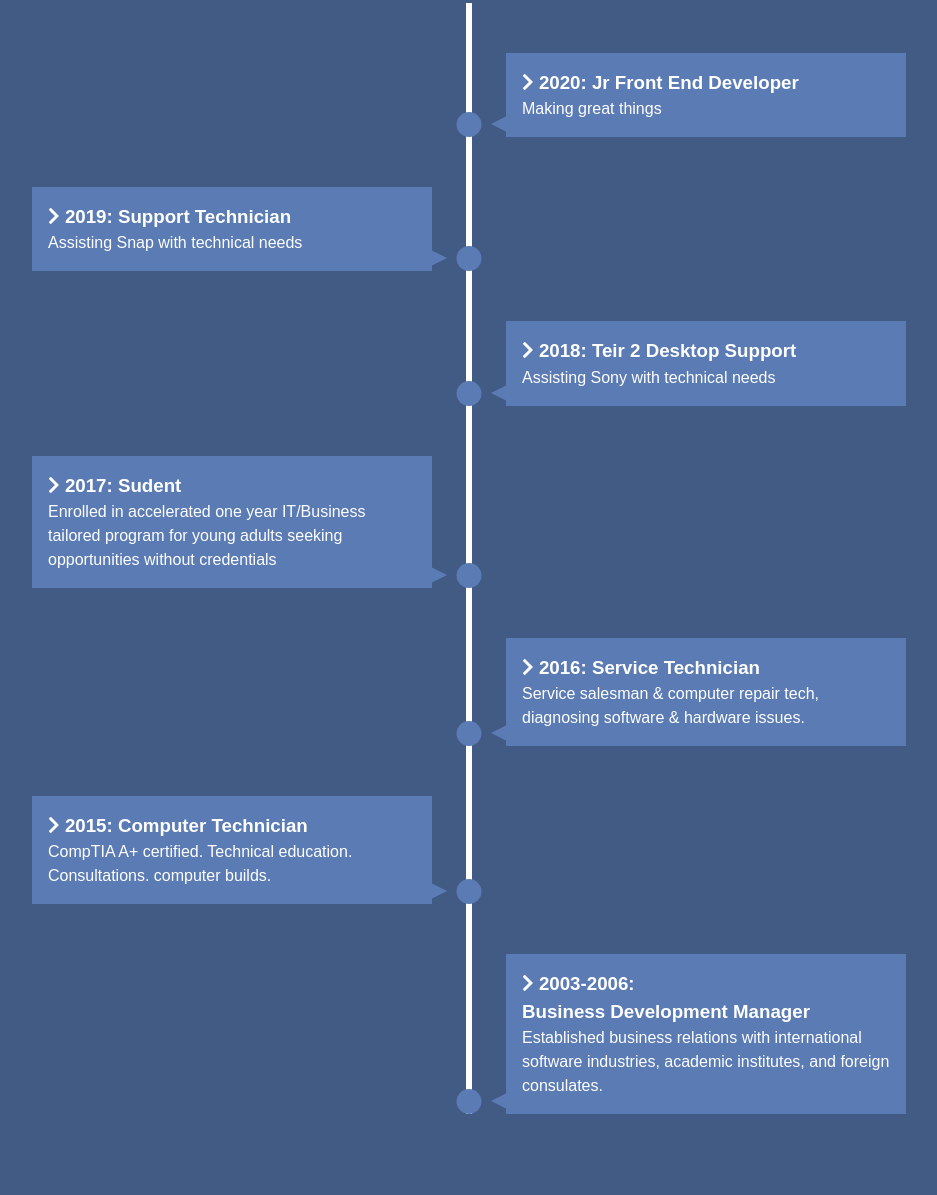
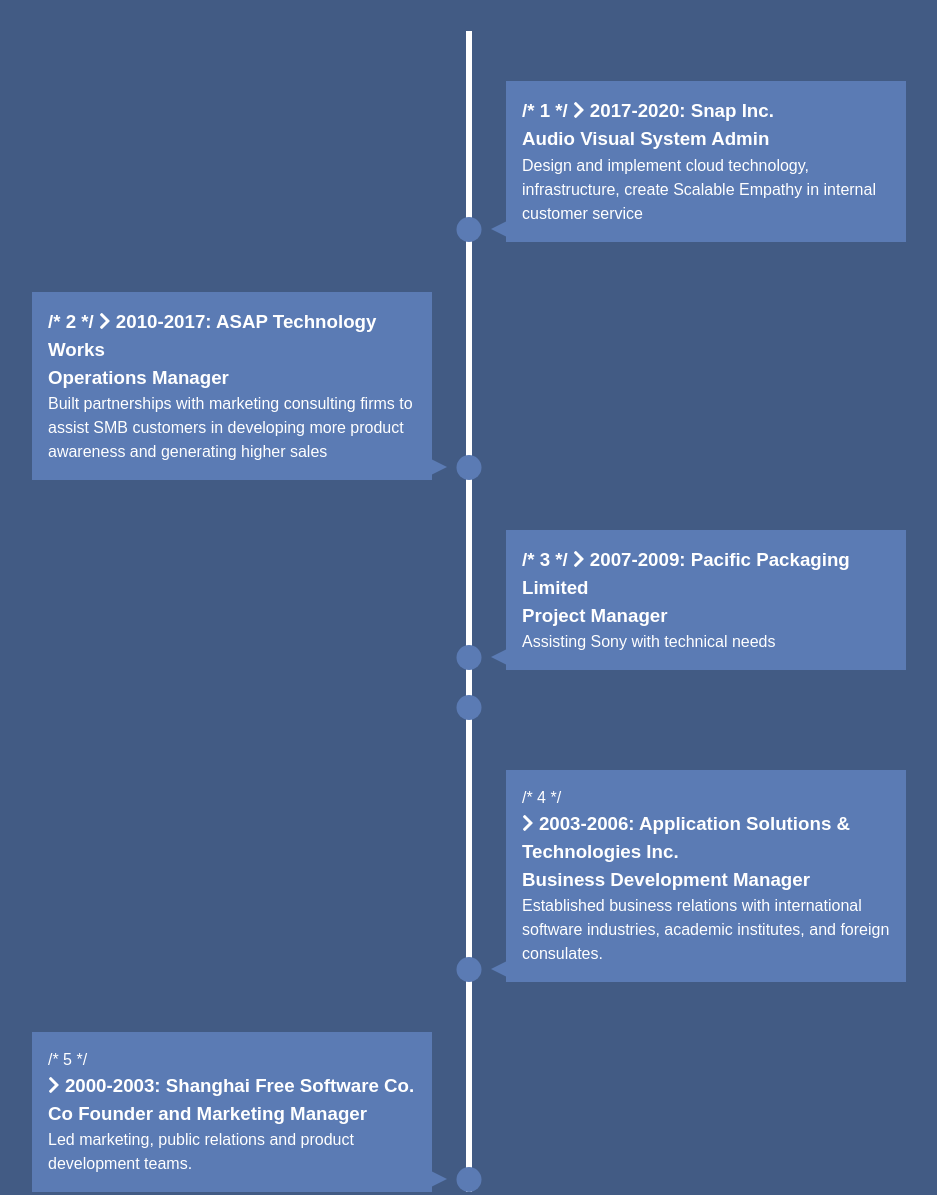
Before and after one commit to brdgcn/knowledge_timeline, a plain HTML site: page index.html in a window 1280 px wide. Shown: the part 258-1453 px from the top of the page, without its empty margins (171-1108 px from the left). Drawn offline with Linux system fonts and the light colour scheme.

Commit message:
Update index.html

```diff
--- a/index.html
+++ b/index.html
@@ -18,9 +18,9 @@
       <div class="container">
         <h1>
           <i class="fas fa-brain"></i>
-          Timeline Resume
+          Timeline
         </h1>
-        <h3><i class="fas fa-user"></i>Yong-Ming Zheng</h3>
+        <h3><i class="fas fa-user"></i>Yong-Ming Zheng<br />zheng.yongming@gmail.com</h3>
       </div>
     </header>
 
@@ -28,31 +28,31 @@
       <ul>
         <li>
           <div>
-            <h3>
-              <i class="fas fa-chevron-right"></i> 2020: Jr Front End Developer
+            <h3> /* 1 */
+              <i class="fas fa-chevron-right"></i> 2017-2020: Snap Inc. <br /> Audio Visual System Admin
             </h3>
-            <p>Making great things</p>
+            <p>Design and implement cloud technology, infrastructure, create Scalable Empathy in internal customer service</p>
           </div>
         </li>
         <li>
           <div>
-            <h3>
-              <i class="fas fa-chevron-right"></i> 2019: Support Technician
+            <h3>/* 2 */
+              <i class="fas fa-chevron-right"></i> 2010-2017: ASAP Technology Works<br /> Operations Manager
             </h3>
-            <p>Assisting Snap with technical needs</p>
+            <p>Built partnerships with marketing consulting firms to assist SMB customers in developing more product awareness and generating higher sales</p>
           </div>
         </li>
         <li>
           <div>
-            <h3>
-              <i class="fas fa-chevron-right"></i> 2018: Teir 2 Desktop Support
+            <h3>/* 3 */
+              <i class="fas fa-chevron-right"></i> 2007-2009: Pacific Packaging Limited<br /> Project Manager
             </h3>
             <p>Assisting Sony with technical needs</p>
           </div>
         </li>
         <li>
-          <div>
-            <h3><i class="fas fa-chevron-right"></i> 2017: Sudent</h3>
+<!--           <div>/* 4 */
+            <h3><i class="fas fa-chevron-right"></i> 2017: <br /> Sudent</h3>
             <p>
               Enrolled in accelerated one year IT/Business tailored program for
               young adults seeking opportunities without credentials
@@ -61,32 +61,30 @@
         </li>
         <li>
           <div>
-            <h3>
-              <i class="fas fa-chevron-right"></i> 2016: Service Technician
+            <h3>/* 5 */
+              <i class="fas fa-chevron-right"></i> 2016: <br /> Service Technician
             </h3>
             <p>
               Service salesman & computer repair tech, diagnosing software &
               hardware issues.
             </p>
-          </div>
+          </div> -->
         </li>
         <li>
-          <div>
-            <h3>
-              <i class="fas fa-chevron-right"></i> 2015: Computer Technician
+          <div>/* 4 */
+            <h3><i class="fas fa-chevron-right"></i> 2003-2006: Application Solutions & Technologies Inc. <br /> Business Development Manager</h3>
             </h3>
             <p>
-              CompTIA A+ certified. Technical education. Consultations. computer
-              builds.
+              Established business relations with international software industries, academic institutes, and foreign consulates.
             </p>
           </div>
         </li>
 
         <li>
-          <div>
-            <h3><i class="fas fa-chevron-right"></i> 2003-2006:<br /> Business Development Manager</h3>
+          <div>/* 5 */
+            <h3><i class="fas fa-chevron-right"></i> 2000-2003: Shanghai Free Software Co. <br /> Co Founder and Marketing Manager</h3>
             <p>
-              Established business relations with international software industries, academic institutes, and foreign consulates.
+              Led marketing, public relations and product development teams.
             </p>
           </div>
         </li>
```
